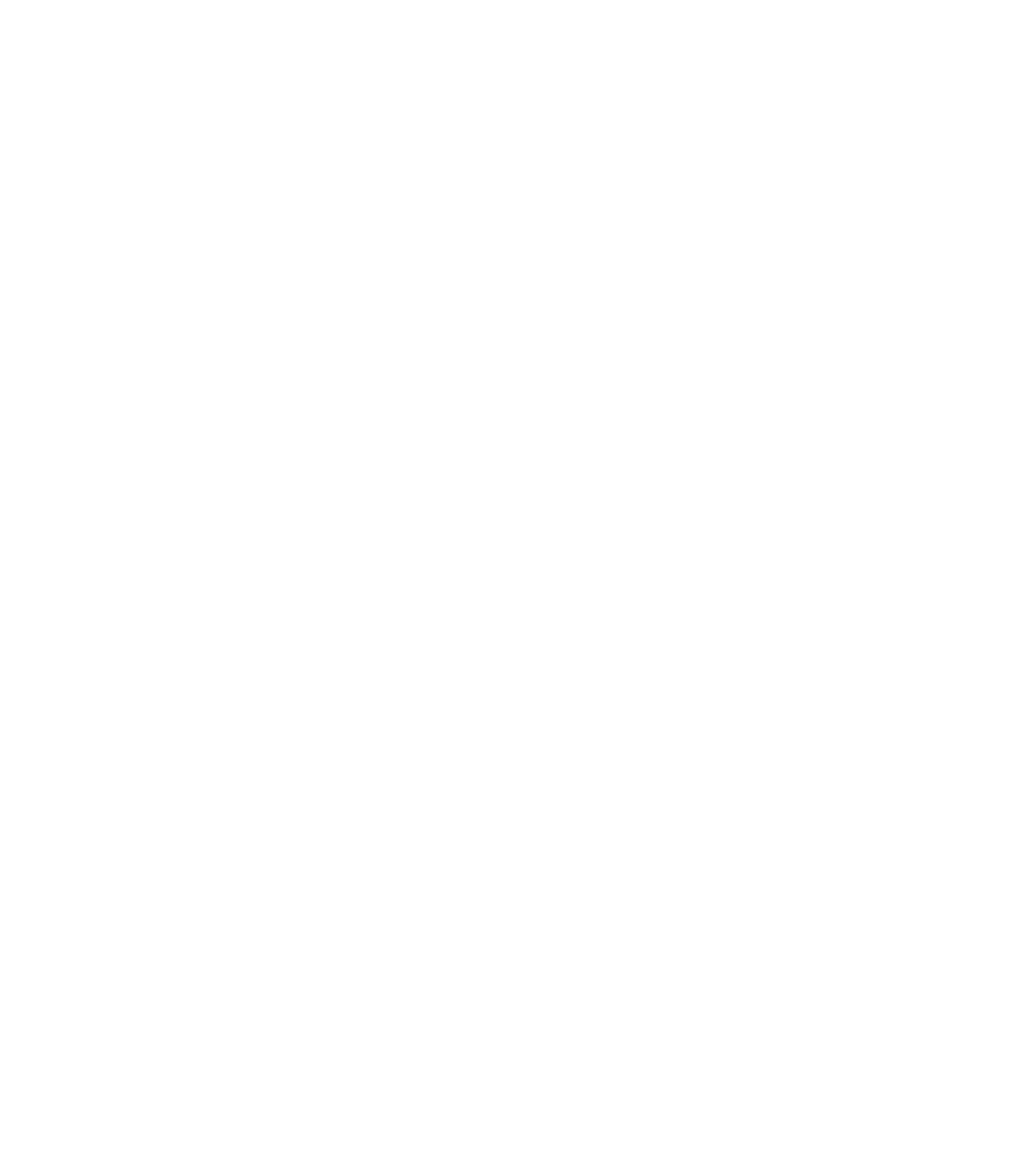
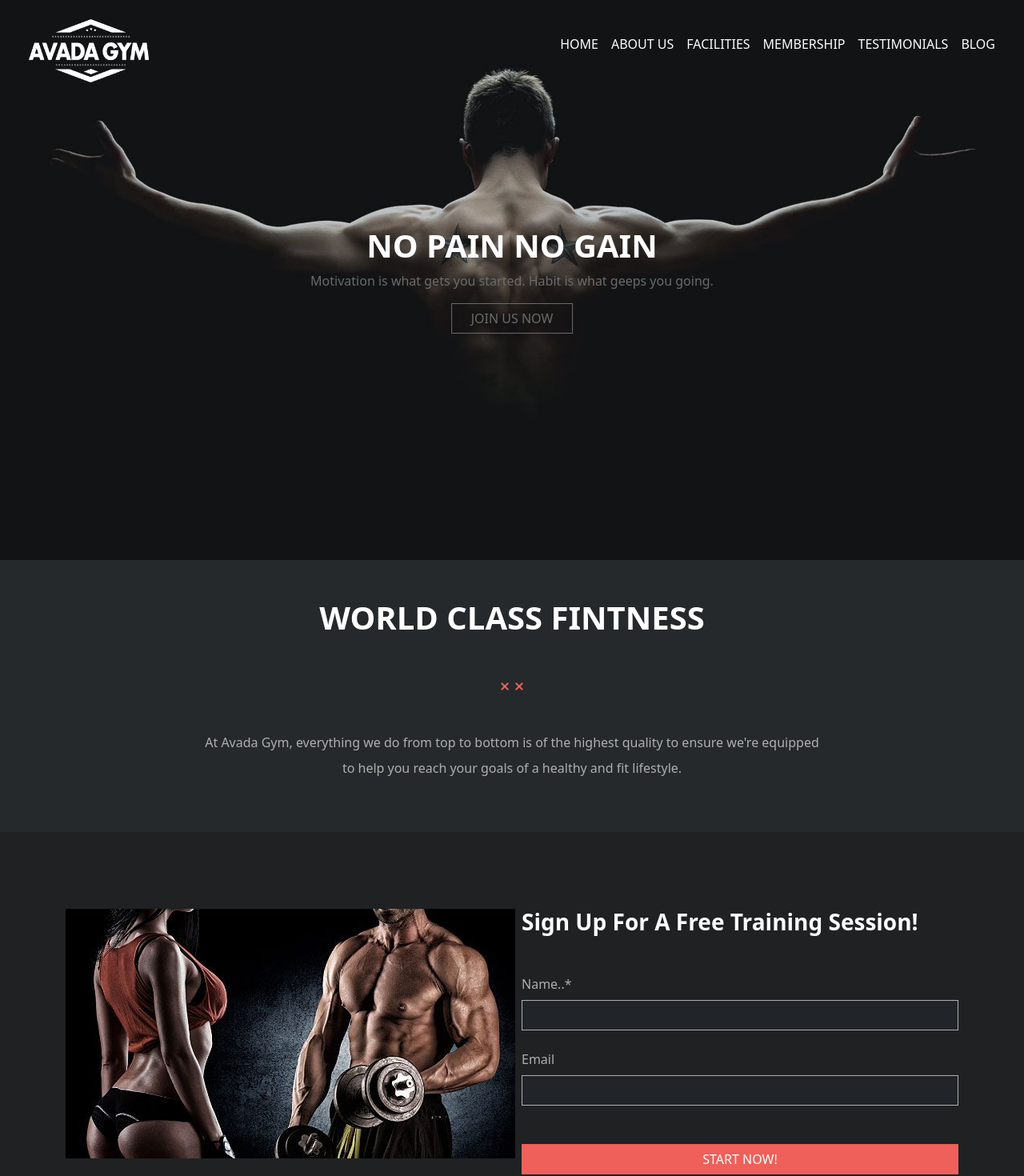
Before and after one commit to RuxandraRambet/proj-html-vuejs, a Vue app: page / in a window 1280 px wide. Shown: the top 1470 px of the page at 80% size. Before the commit the page ends 800 px from the top, so only its background shows below. Built offline with nearby package versions, Linux system fonts and the light colour scheme.

Commit message:
feat: content in header and 2 sections in main

```diff
--- a/src/assets/scss/partials/_common.scss
+++ b/src/assets/scss/partials/_common.scss
@@ -0,0 +1,3 @@
+ul {
+    list-style-type: none;
+}
--- a/src/assets/scss/partials/_variables.scss
+++ b/src/assets/scss/partials/_variables.scss
@@ -0,0 +1,4 @@
+$textprimarycolor: #fefefe;
+$textsecondarycolor: #aeafae;
+$primarybgcolor: #25292b;
+$secondarybgcolor: #1f2123
--- a/src/components/AppHeader.vue
+++ b/src/components/AppHeader.vue
@@ -1,15 +1,100 @@
 <script>
+import JumboSection from './JumboSection.vue';
 export default {
-    name: 'AppHeader'
+    name: 'AppHeader',
+    components: {
+        JumboSection,
+    },
+    data() {
+        return {
+            menu: [
+                {
+                    name: 'Home',
+                    link: '#'
+                },
+                {
+                    name: 'About Us',
+                    link: '#'
+                },
+                {
+                    name: 'Facilities',
+                    link: '#'
+                },
+                {
+                    name: 'Membership',
+                    link: '#'
+                },
+                {
+                    name: 'Testimonials',
+                    link: '#'
+                },
+                {
+                    name: 'Blog',
+                    link: '#'
+                },
+            ]
+
+        }
+    }
 }
 </script>
 
 <template>
-    <header>
+    <header class="position-relative">
+        <div class="container-fluid">
+            <!-- NavBar -->
+            <nav class="d-flex justify-content-between align-items-center p-4">
+                <!-- Logo -->
+                <div class="logo-container">
+                    <img src="../assets/img/gym_logo_1x.png" alt="Avada Gym Logo">
+                </div>
+                <!-- /Logo -->
+                <!-- Menu list -->
+                <ul class="nav-menu d-flex gap-3">
+                    <li v-for="item in menu" class="text-uppercase">
+                        <a :href="item.link">{{ item.name }}</a>
+                    </li>
+                </ul>
+                <!-- /Menu list -->
+            </nav>
+            <!-- /NavBar -->
+            <!-- Jumbo -->
+            <JumboSection />
+            <!-- /Jumbo -->
+
+        </div>
+
 
     </header>
 </template>
 
-<style scoped>
+<style lang="scss" scoped>
+@use '../assets/scss/partials/variables' as *;
 
+header {
+    width: 100%;
+    height: 700px;
+    background-image: url(../assets/img/home-banner.jpg);
+    background-position: center-top;
+    background-repeat: no-repeat;
+    background-size: cover;
+
+    .logo-container {
+        width: 150px;
+
+        img {
+            width: 100%;
+            display: block;
+        }
+    }
+
+    a {
+        text-decoration: none;
+        color: $textprimarycolor;
+
+        &:hover {
+            color: #d5625f;
+        }
+    }
+}
 </style>
--- a/src/components/AppMain.vue
+++ b/src/components/AppMain.vue
@@ -1,12 +1,19 @@
 <script>
+import DescriptionSection from './DescriptionSection.vue';
+import SignUpSection from './SignUpSection.vue';
 export default {
-    name: 'AppMain'
+    name: 'AppMain',
+    components: {
+        DescriptionSection,
+        SignUpSection,
+    }
 }
 </script>
 
 <template>
     <main>
-
+        <DescriptionSection />
+        <SignUpSection />
     </main>
 </template>
 
--- /dev/null
+++ b/src/components/DescriptionSection.vue
@@ -0,0 +1,27 @@
+<script>
+export default {
+    name: 'Description',
+}
+</script>
+
+<template>
+    <section class="text-center p-5">
+        <h1 class="text-uppercase text-white fw-bold">World class Fintness</h1>
+        <img src="../assets/img/divider-xx-red.png" alt="divider" class="my-5">
+        <p class="lh-lg">At Avada Gym, everything we do from top to bottom is of the highest quality to ensure we're equipped <br>
+            to help you reach your goals of a healthy and fit lifestyle.
+        </p>
+    </section>
+</template>
+
+<style lang="scss" scoped>
+@use '../assets/scss/partials/variables' as *;
+
+section {
+    background-color: $primarybgcolor;
+
+    p {
+        color: $textsecondarycolor
+    }
+}
+</style>
--- /dev/null
+++ b/src/components/JumboSection.vue
@@ -0,0 +1,22 @@
+<script>
+export default {
+    name: 'Jumbo',
+}
+</script>
+
+<template>
+    <section class="jumbo text-center align-self-center position-absolute top-50 start-50 translate-middle">
+        <h1 class="text-uppercase text-white fw-bold">No Pain No Gain</h1>
+        <p>Motivation is what gets you started. Habit is what geeps you going.</p>
+        <button class="btn rounded-0 px-4 text-uppercase">Join us now</button>
+    </section>
+</template>
+
+<style scoped>
+    .btn {
+        border: 1px solid #6b6b6b;
+    }
+    p,.btn{
+        color: #6b6b6b;
+    }
+</style>
--- /dev/null
+++ b/src/components/SignUpSection.vue
@@ -0,0 +1,50 @@
+<script>
+export default {
+    name: 'SignUp',
+
+}
+</script>
+
+<template>
+    <section>
+        <div class="container">
+            <div class="row py-5">
+                <div class="col-6 py-5 text-center">
+                    <div class="img-container">
+                        <img src="../assets/img/home_img-compressor.jpg" alt="compressor img">
+                    </div>
+                </div>
+                <div class="col-6 py-5">
+                    <h3 class="fw-bold text-white mb-5">Sign Up For A Free Training Session!</h3>
+                    <div class="mb-4">
+                        <label for="name" class="form-label">Name..*</label>
+                        <input type="text" class="form-control rounded-0 bg-dark" id="name">
+                    </div>
+                    <div class="mb-4">
+                        <label for="email" class="form-label">Email</label>
+                        <input type="email" class="form-control rounded-0 bg-dark" id="email">
+                    </div>
+                    <button class="btn w-100 rounded-0 text-uppercase mt-4 text-white" type="button">Start Now!</button>
+                </div>
+            </div>
+        </div>
+    </section>
+</template>
+
+<style lang="scss" scoped>
+@use '../assets/scss/partials/variables' as *;
+
+section {
+    background-color: $secondarybgcolor;
+
+    label {
+        color: $textsecondarycolor ;
+    }
+    input {
+        border-color: $textsecondarycolor;
+    }
+    button {
+        background-color: #ee6059;
+    }
+}
+</style>
```
